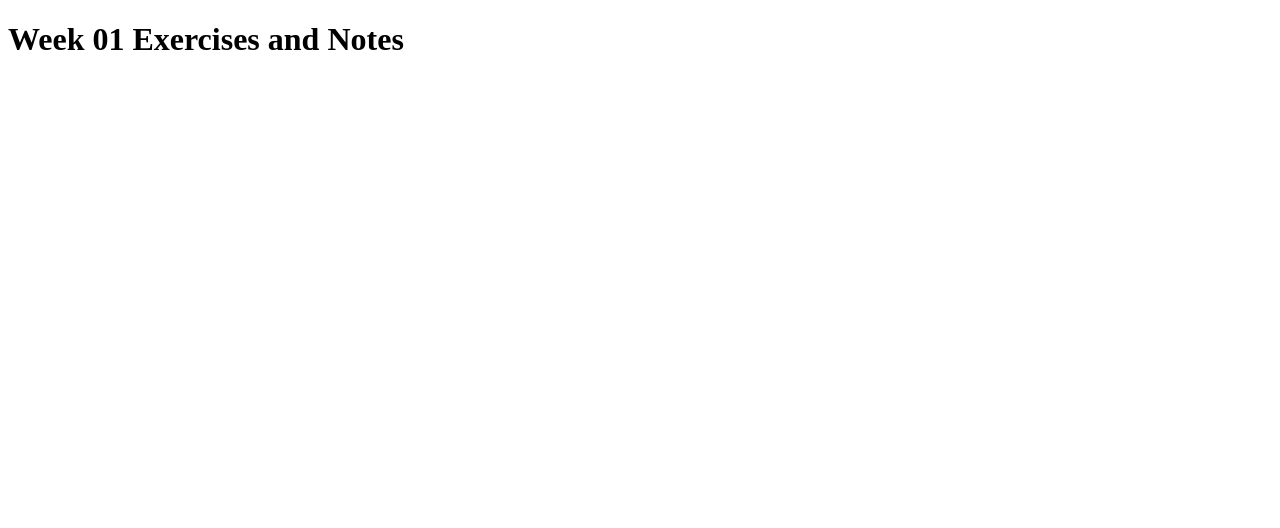
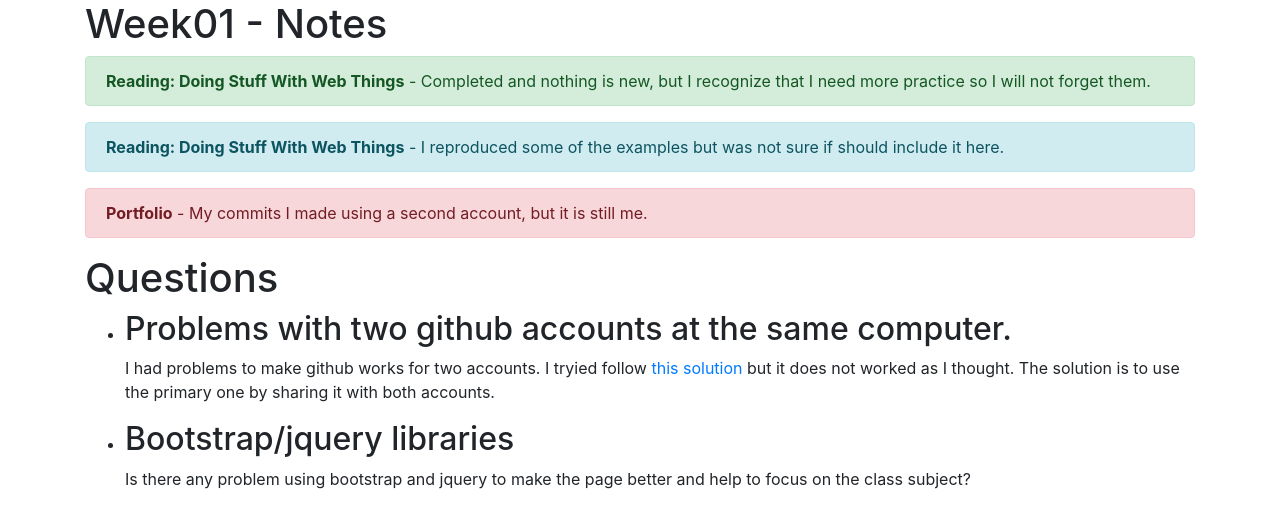
Before and after one commit to tonylds1/wdd330-portfolio, a plain HTML site: page week01/index.html in a window 1280 px wide. Drawn offline with nearby package versions, Linux system fonts and the light colour scheme.

Commit message:
First week comments

```diff
--- a/js/main.js
+++ b/js/main.js
@@ -1,11 +1,11 @@
 const links = [
     {
       label: "Week1 notes",
-      url: "week1/index.html"
+      url: "week01/index.html"
     },
     {
         label: "Week2 notes",
-        url: "week2/index.html"
+        url: "week02/index.html"
       }
   ]
 
--- a/week01/index.html
+++ b/week01/index.html
@@ -5,12 +5,56 @@
     <meta http-equiv="X-UA-Compatible" content="IE=edge">
     <meta name="viewport" content="width=device-width, initial-scale=1.0">
     <title>Week 01 Exercises and Notes<</title>
+    <link rel="stylesheet"
+      href="https://maxcdn.bootstrapcdn.com/bootstrap/4.0.0/css/bootstrap.min.css"
+      integrity="sha384-Gn5384xqQ1aoWXA+058RXPxPg6fy4IWvTNh0E263XmFcJlSAwiGgFAW/dAiS6JXm"
+      crossorigin="anonymous"
+    >
 </head>
 <body>
-    <div class="container">
-        <h1>Week 01 Exercises and Notes</h1>
+  <div class="container">
+    <h1>Week01 - Notes</h1>
+    <div class="alert alert-success">
+        <strong>Reading: Doing Stuff With Web Things</strong>  - Completed and nothing is new, but I recognize that I need more practice so I will not forget them.
     </div>
-    <script src="../node_modules/bootstrap/dist/js/bootstrap.bundle.min.js"></script>
-    <script src="../js/main.js"></script>
+    <div class="alert alert-info">
+        <strong>Reading: Doing Stuff With Web Things</strong>  - I reproduced some of the examples but was not sure if should include it here.
+    </div>
+    <div class="alert alert-danger">
+        <strong>Portfolio</strong> - My commits I made using a second account, but it is still me.
+    </div>
+    <section class="questions">
+        <h1>Questions</h1>
+        <ul>
+            <li>
+                <div>
+                    <h2> Problems with two github accounts at the same computer.</h2>
+                    <p>
+                        I had problems to make github works for two accounts. I tryied follow <a href="https://code.tutsplus.com/tutorials/quick-tip-how-to-work-with-github-and-multiple-accounts--net-22574">this solution</a>
+                        but it does not worked as I thought. The solution is to use the primary one by sharing it with both accounts.
+                    </p>
+                </div>
+
+
+            </li>
+            <li>
+                <div>
+                    <h2> Bootstrap/jquery libraries</h2>
+                    <p>
+                        Is there any problem using bootstrap and jquery to make the page better and help to focus on the class subject?
+                    </p>
+                </div>
+
+
+            </li>
+        </ul>
+    </section>
+  </div>
+
+  <script src="https://code.jquery.com/jquery-3.2.1.slim.min.js" integrity="sha384-KJ3o2DKtIkvYIK3UENzmM7KCkRr/rE9/Qpg6aAZGJwFDMVNA/GpGFF93hXpG5KkN" crossorigin="anonymous"></script>
+  <script src="https://cdnjs.cloudflare.com/ajax/libs/popper.js/1.12.9/umd/popper.min.js" integrity="sha384-ApNbgh9B+Y1QKtv3Rn7W3mgPxhU9K/ScQsAP7hUibX39j7fakFPskvXusvfa0b4Q" crossorigin="anonymous"></script>
+  <script src="https://maxcdn.bootstrapcdn.com/bootstrap/4.0.0/js/bootstrap.min.js" integrity="sha384-JZR6Spejh4U02d8jOt6vLEHfe/JQGiRRSQQxSfFWpi1MquVdAyjUar5+76PVCmYl" crossorigin="anonymous"></script>
+  <script src="https://code.jquery.com/jquery-3.6.0.min.js" integrity="sha256-/xUj+3OJU5yExlq6GSYGSHk7tPXikynS7ogEvDej/m4=" crossorigin="anonymous"></script>
+  <script src="/js/main.js"></script>
 </body>
 </html>
```
Also changed, not shown: index.html (+6 -4 lines), img/homeImage.jpg (added).
